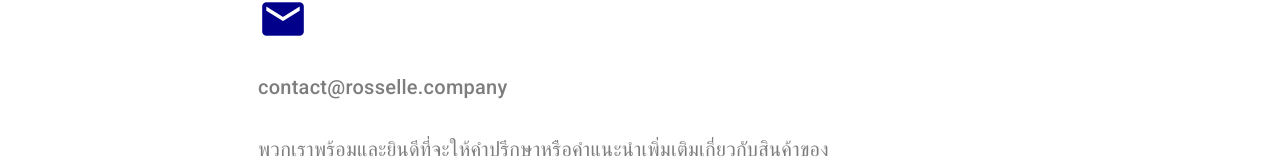
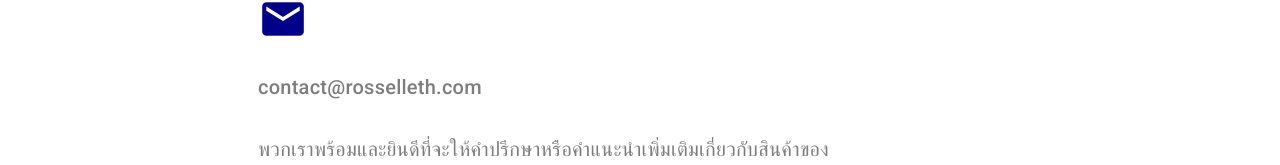
Before and after one commit to rossellecoltd/rossellecoltd.github.io, an Angular app in the folder angular/: page /contact in a window 1280 px wide. Shown: the part 390-555 px from the top of the page. Built offline with nearby package versions, Linux system fonts and the light colour scheme.

Commit message:
fix: new email domain

```diff
--- a/angular/src/app/contact/contact.component.html
+++ b/angular/src/app/contact/contact.component.html
@@ -17,12 +17,12 @@
         </a>
     </div>
     <div class="contact-detail-email">
-        <a href="mailto:contact@rosselle.company">
+        <a href="mailto:contact@rosselleth.com">
         <div class="email-icon">
             <mat-icon>email</mat-icon>
         </div>
         <div class="email-detail">
-                <h2>contact@rosselle.company</h2>
+                <h2>contact@rosselleth.com</h2>
             </div>
         </a>
     </div>
--- a/angular/src/app/header/header.component.html
+++ b/angular/src/app/header/header.component.html
@@ -38,7 +38,7 @@
     </div>
 
     <div class="email-icon-container">
-      <a href="mailto:contact@rosselle.company">
+      <a href="mailto:contact@rosselleth.com">
         <mat-icon id="email-icon">email</mat-icon>
       </a>
     </div>
```
